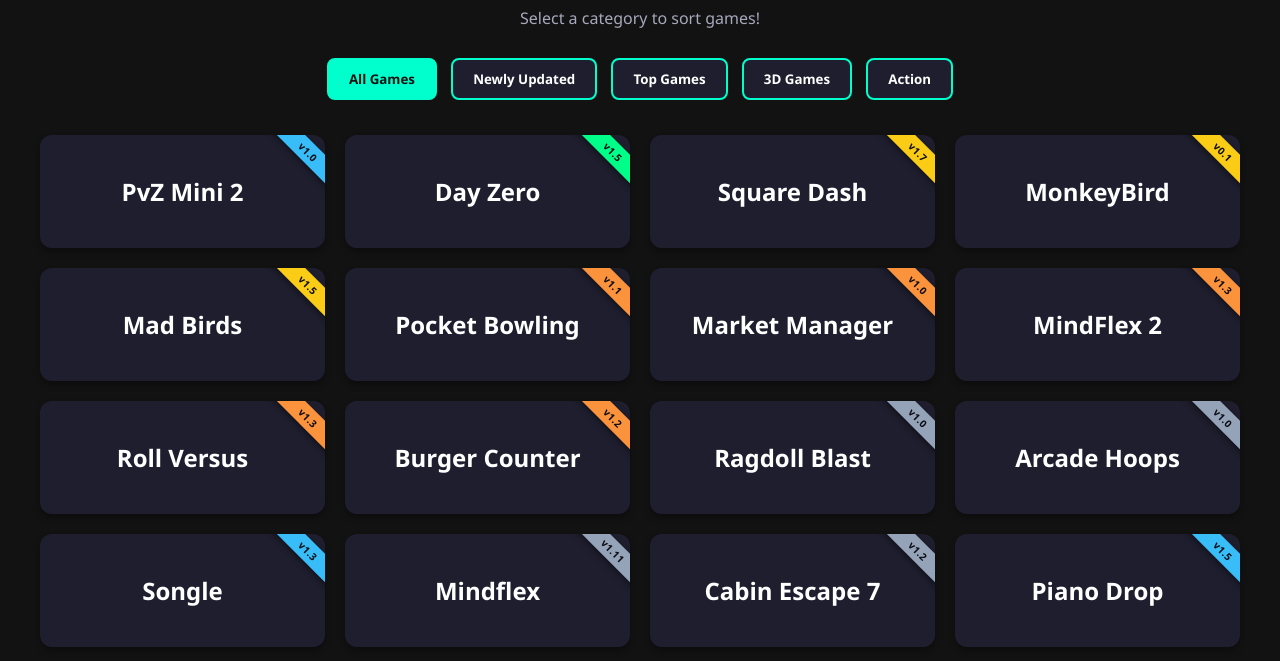
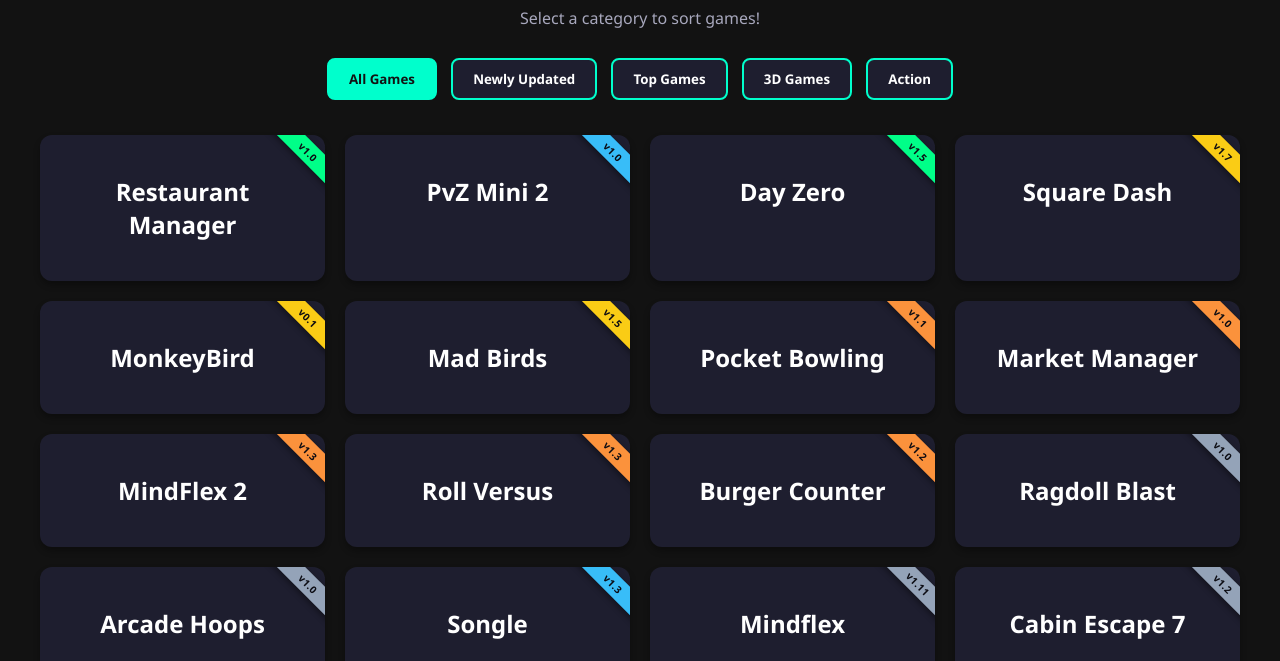
Before and after one commit to VewertyPloik/Games-By-Vewerty-Ploik, a plain HTML site: page index.html in a window 1280 px wide. Shown: the part 88-749 px from the top of the page. Drawn offline with Linux system fonts and the light colour scheme.

Commit message:
Update index.html

```diff
--- a/index.html
+++ b/index.html
@@ -725,6 +725,7 @@
        GAME PICTURES — keys must match game names EXACTLY.
        ============================================================ */
     const GAME_IMAGES = {
+        "Restaurant Manager":"https://yourimageshare.com/ib/NRNH43Xwzc",
         "PvZ Mini 2":        "https://yourimageshare.com/ib/fYVaLRaJtc",
         "Day Zero":          "https://yourimageshare.com/ib/ise2hPunlh",
         "Square Dash":       "https://yourimageshare.com/ib/qRmkvVjlAv",
@@ -757,6 +758,7 @@
     };
 
     const gamesList = [
+        { name: "Restaurant Manager",url: "https://vewertyploik.github.io/Restaurant-Manager/", categories: ["all","3d","top"],             version: "v1.0",  updated: "2026-11-14" },
         { name: "PvZ Mini 2",        url: "https://vewertyploik.github.io/Plants-VS-Zombies-Mini-2-/",        categories: ["all","action"], version: "v1.0",  updated: "2026-10-17" },
         { name: "Day Zero",          url: "https://vewertyploik.github.io/Day-Zero/",        categories: ["all","action","top","3d"], version: "v1.5",  updated: "2026-11-11" },
         { name: "Square Dash",       url: "https://vewertyploik.github.io/Square-Dash/",     categories: ["all","action","top"], version: "v1.7",  updated: "2026-10-04" },
@@ -1112,7 +1114,7 @@
     });
 
     /* ===== INIT ===== */
-    applyPosterMode(posterMode, false);   // restore saved setting, no rerender yet
+    applyPosterMode(posterMode, false);
     buildLegend();
     displayGames('all');
 </script>
```
